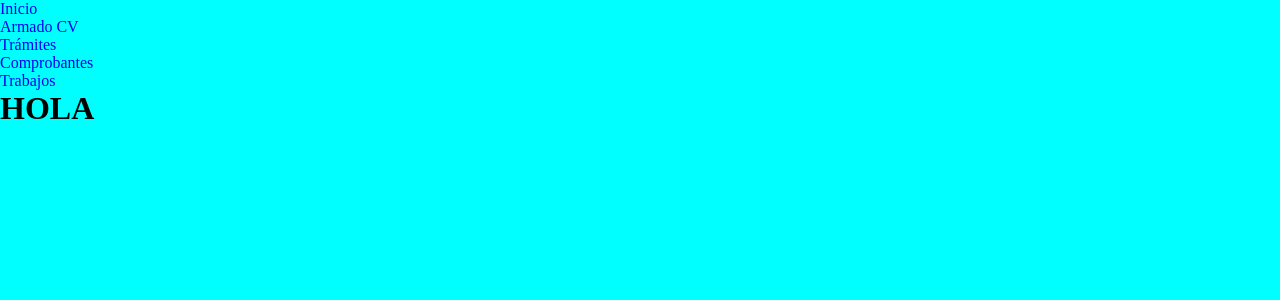
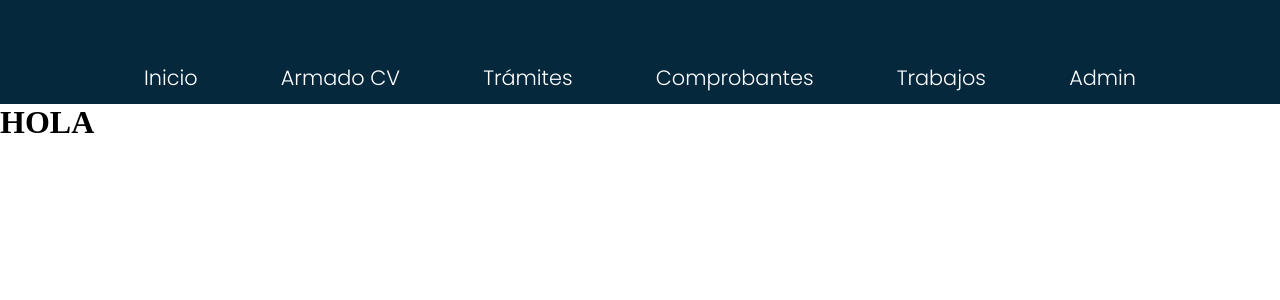
Before and after one commit to fsarvi/cyber_ok, a Django app: page / in a window 1280 px wide. Shown: the top 300 px of the page. Run offline with Django 4.2, Linux system fonts and the light colour scheme.

Commit message:
menu and style

```diff
--- a/Templates/layouts/base.html
+++ b/Templates/layouts/base.html
@@ -6,7 +6,10 @@
     <meta http-equiv="X-UA-Compatible" content="IE=edge">
     <meta name="viewport" content="width=device-width, initial-scale=1.0">
     <link rel="stylesheet" href=" {% static 'css/style.css' %} ">
-    {% block styles %}{% endblock styles %}
+    <link rel="preconnect" href="https://fonts.googleapis.com">
+    <link rel="preconnect" href="https://fonts.gstatic.com" crossorigin>
+    <link href="https://fonts.googleapis.com/css2?family=Poppins:wght@300&display=swap" rel="stylesheet">
+        {% block styles %}{% endblock styles %}
     <title>{% block title %}{% endblock title %}</title>
 </head>
 <body>
--- a/Templates/layouts/partials/menu.html
+++ b/Templates/layouts/partials/menu.html
@@ -6,5 +6,6 @@
         <li><a href=" {% url 'index' %} ">Trámites</a></li>
         <li><a href=" {% url 'index' %} ">Comprobantes</a></li>
         <li><a href=" {% url 'index' %} ">Trabajos</a></li>
+        <li><a href=" {% url 'index' %} ">Admin</a></li>
     </ul>
 </nav>
--- a/static/css/style.css
+++ b/static/css/style.css
@@ -1,9 +1,26 @@
 * {
     margin: 0;
     padding: 0;
-    background-color: aqua;
 }
-ul li a{
+
+ul, li, a{
     list-style-type: none;
     text-decoration: none;
+    color: white;
+    display: flex;
+    flex-direction: row;
+    flex-wrap: wrap;
+    height: 3em;
+    margin: auto;
+    padding: 1em;
 }
+
+nav {
+    width: 100%;
+    background-color: #06283D;
+    font-size: 1.3em;
+    display: flex;
+    flex-direction: row;
+    flex-wrap: wrap;
+    font-family: 'Poppins', sans-serif;
+}
```
